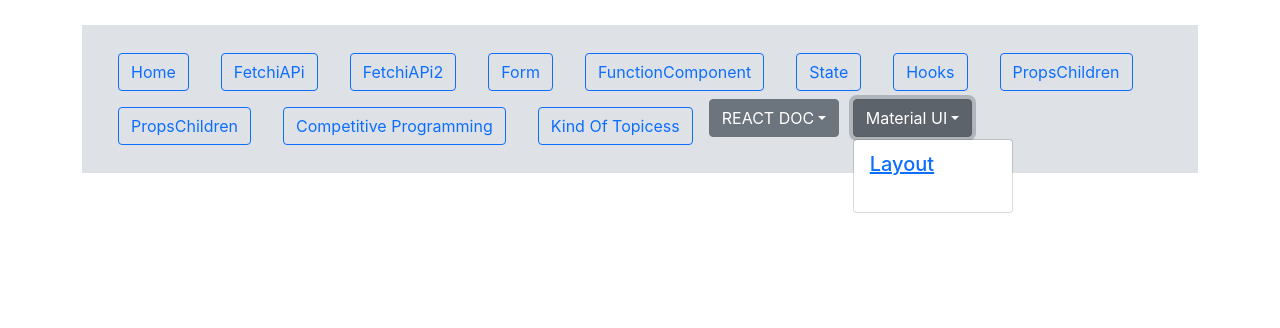
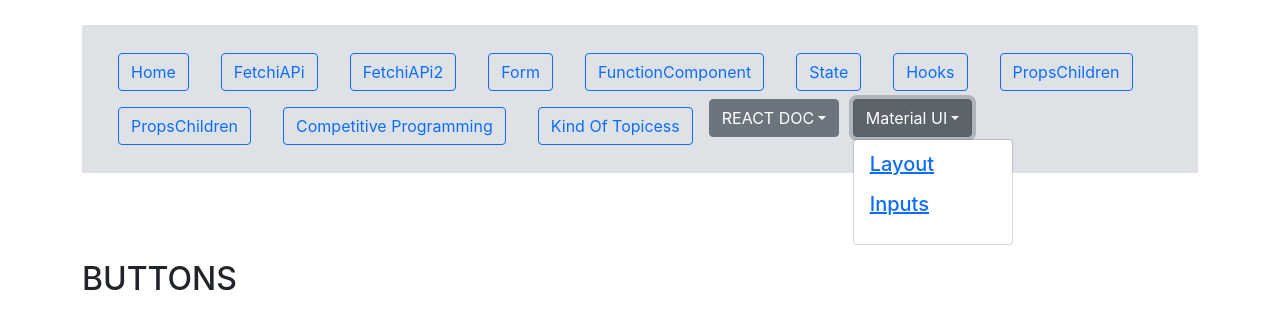
Before and after one commit to balaji1610/basic_react_new, a React (Create React App) app: page /Inputs in a window 1280 px wide. Both pictures are taken after a click on the button "Material UI". Shown: the top 328 px of the page. Built offline with nearby package versions, Linux system fonts and the light colour scheme.

Commit message:
Inputs_Setup

```diff
--- a/src/App.js
+++ b/src/App.js
@@ -32,6 +32,7 @@ import ManagingState from "./Reactdoc/Pages/ManagingState";
 
 //Material Ui
 import Layout from "./MaterialUI/Pages/Layout";
+import Inputs from "./MaterialUI/Pages/Inputs";
 function App() {
   return (
     <div class="container bodyC">
@@ -64,6 +65,7 @@ function App() {
           <Route path="/ManageingState" element={<ManagingState />} />
           {/* MaterialUI */}
           <Route path="/Layout" element={<Layout />} />
+          <Route path="/Inputs" element={<Inputs />} />
         </Routes>
       </div>
     </div>
--- a/src/Components/Nav.jsx
+++ b/src/Components/Nav.jsx
@@ -155,7 +155,12 @@ function Nav() {
               </a>
             </li>
             <li>
-              <a class="dropdown-item"></a>
+              <a class="dropdown-item">
+                <Link to="/Inputs">
+                  {" "}
+                  <h5>Inputs</h5>
+                </Link>
+              </a>
             </li>
             <li>
               <a class="dropdown-item"></a>
--- /dev/null
+++ b/src/MaterialUI/Pages/Inputs.jsx
@@ -0,0 +1,9 @@
+import Buttons from "../Topices/InputTopic/Buttons";
+
+export default function Inputs() {
+  return (
+    <div>
+      <Buttons />
+    </div>
+  );
+}
--- /dev/null
+++ b/src/MaterialUI/Topices/InputTopic/Buttons.jsx
@@ -0,0 +1,7 @@
+export default function Buttons() {
+  return (
+    <div>
+      <h1>BUTTONS</h1>
+    </div>
+  );
+}
```
